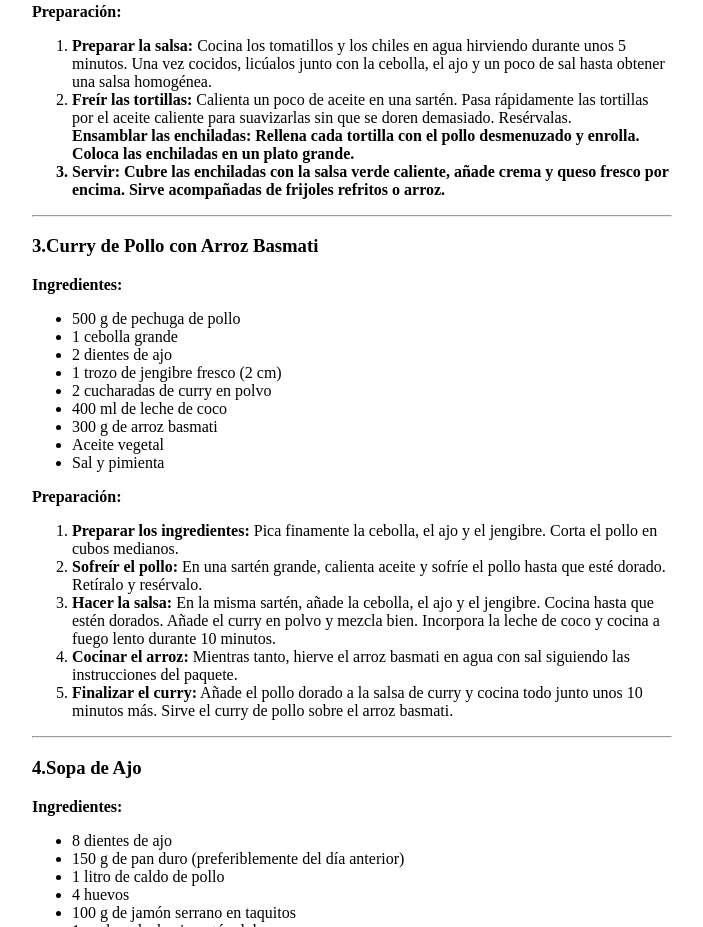
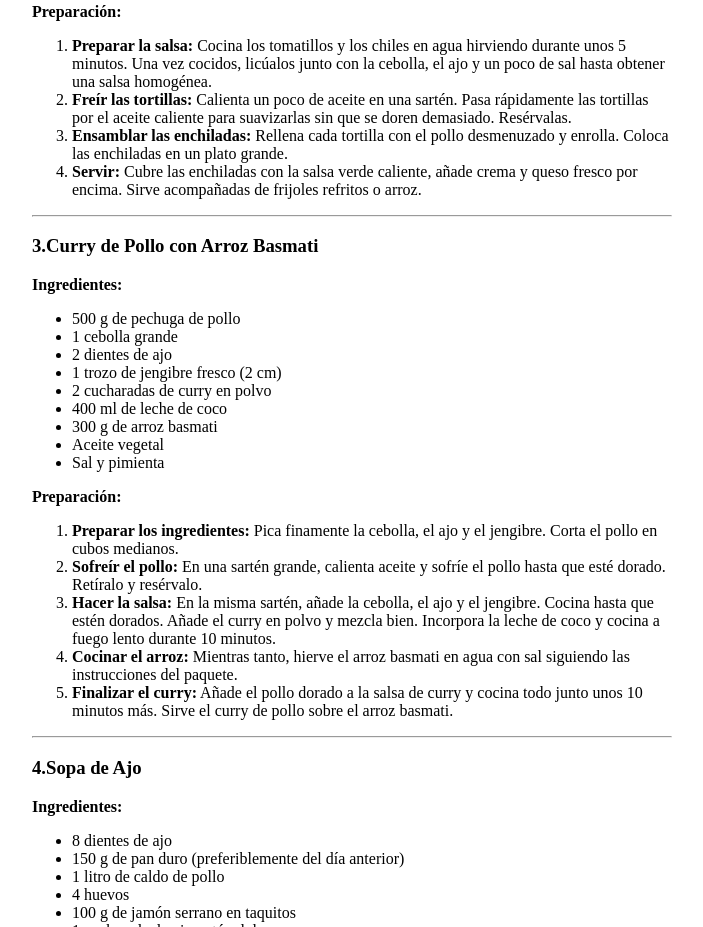
Before and after one commit to davidar134/david134.github.io, a plain HTML site: page index.html in a window 1280 px wide. Shown: the part 1100-2027 px from the top of the page, without its empty margins (288-991 px from the left). Drawn offline with Linux system fonts and the light colour scheme.

Commit message:
Update index.html

```diff
--- a/index.html
+++ b/index.html
@@ -66,7 +66,7 @@
     <ol>
         <li><span class="negrita">Preparar la salsa:</span> Cocina los tomatillos y los chiles en agua hirviendo durante unos 5 minutos. Una vez cocidos, licúalos junto con la cebolla, el ajo y un poco de sal hasta obtener una salsa homogénea.</li>
         <li><span class="negrita">Freír las tortillas:</span> Calienta un poco de aceite en una sartén. Pasa rápidamente las tortillas por el aceite caliente para suavizarlas sin que se doren demasiado. Resérvalas.</li>
-        <li<span class="negrita">Ensamblar las enchiladas:</span> Rellena cada tortilla con el pollo desmenuzado y enrolla. Coloca las enchiladas en un plato grande.</li>
+        <li><span class="negrita">Ensamblar las enchiladas:</span> Rellena cada tortilla con el pollo desmenuzado y enrolla. Coloca las enchiladas en un plato grande.</li>
         <li><span class="negrita">Servir:</span> Cubre las enchiladas con la salsa verde caliente, añade crema y queso fresco por encima. Sirve acompañadas de frijoles refritos o arroz.</li>
     </ol>
     </section>
```
